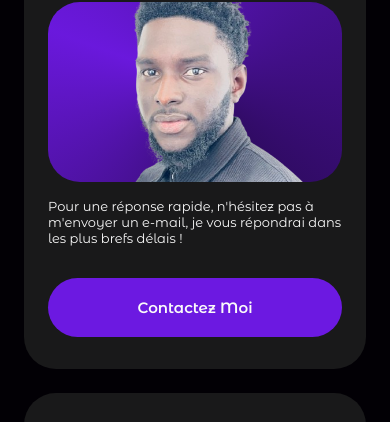
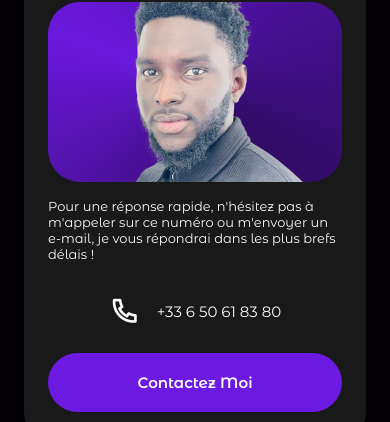
Before and after one commit to ibraheem3198/Mon-portfolio-Ibrahima, a plain HTML site: page index.html in a window 390 px wide. Shown: the part 1552-1974 px from the top of the page. Drawn offline with nearby package versions, Linux system fonts and the light colour scheme; a web font is replaced by a local one.

Commit message:
Ajout de mon numéro de téléphone

```diff
--- a/assets/css/styles.css
+++ b/assets/css/styles.css
@@ -288,6 +288,7 @@ img {
   margin-bottom: 1rem;
 }
 
+
 .about__social{
   display: flex;
   justify-content: center;
@@ -330,6 +331,33 @@ img {
   font-size: var(--small-font-size);
   margin-block: 1rem 2rem;
 }
+
+.about__phone {
+  color: var(--white-color); /* Assure que le texte est blanc */
+  font-size: var(--normal-font-size); /* Ajuste la taille si nécessaire */
+  text-align: center; /* Centre le texte horizontalement */
+  display: flex;
+  justify-content: center; /* Centre le contenu horizontalement */
+  align-items: center; /* Centre le contenu verticalement */
+  margin-top: 1rem; /* Ajoute un espace au-dessus pour plus de clarté */
+  margin-bottom: 1.5rem;
+
+}
+
+.ri-phone-line{
+  margin-right: 1rem;
+  font-size: 2rem;
+}
+
+.about__phone-link {
+  color: inherit; /* Utilise la couleur parent pour garder le lien blanc */
+  text-decoration: none; /* Supprime le soulignement */
+}
+
+.about__phone-link:hover {
+  color: var(--first-color-alt); /* Change la couleur au survol si désiré */
+}
+
 
 .about .button{
   width: 100%;
--- a/index.html
+++ b/index.html
@@ -115,8 +115,11 @@
                </div>
 
                <p class="about__note">
-                  Pour une réponse rapide, n'hésitez pas à m'envoyer un e-mail, je vous répondrai dans les plus brefs délais !
+                  Pour une réponse rapide, n'hésitez pas à m'appeler sur ce numéro ou m'envoyer un e-mail, je vous répondrai dans les plus brefs délais !
                </p>
+
+               <p class="about__phone"> <i class="ri-phone-line"></i> <a href="tel:+33650618380" class="about__phone-link">+33 6 50 61 83 80</a></p>
+
 
                <a href="#contacts" class="button">Contactez Moi</a>
              </div>
```
